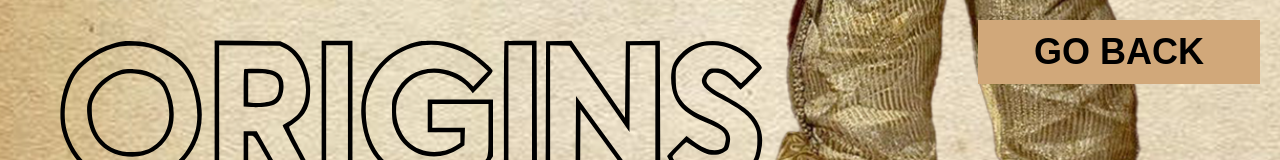
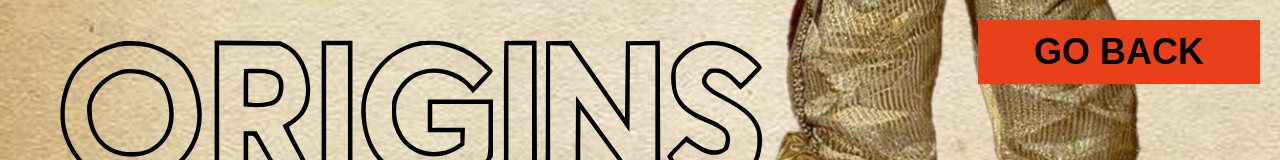
Before and after one commit to aeiouhmed/heels-of-time, a React (Create React App) app: page /home/origins in a window 1280 px wide. Shown: the top 160 px of the page. Built offline with nearby package versions, Linux system fonts and the light colour scheme.

Commit message:
fixed back button

```diff
--- a/src/risePage.css
+++ b/src/risePage.css
@@ -94,7 +94,7 @@
     position: absolute;
     top: 20px;
     right: 20px;
-    background-color: #D1A87A;
+    background-color: #E8411A;
     padding: 10px 50px;
     z-index: 6;
     transition: all 0.3s ease;
@@ -117,5 +117,5 @@
 
 .go-back-btn:hover {
     transform: scale(1.05);
-    background-color: #b28f68;
+    background-color: #ba3416;
 }
```
